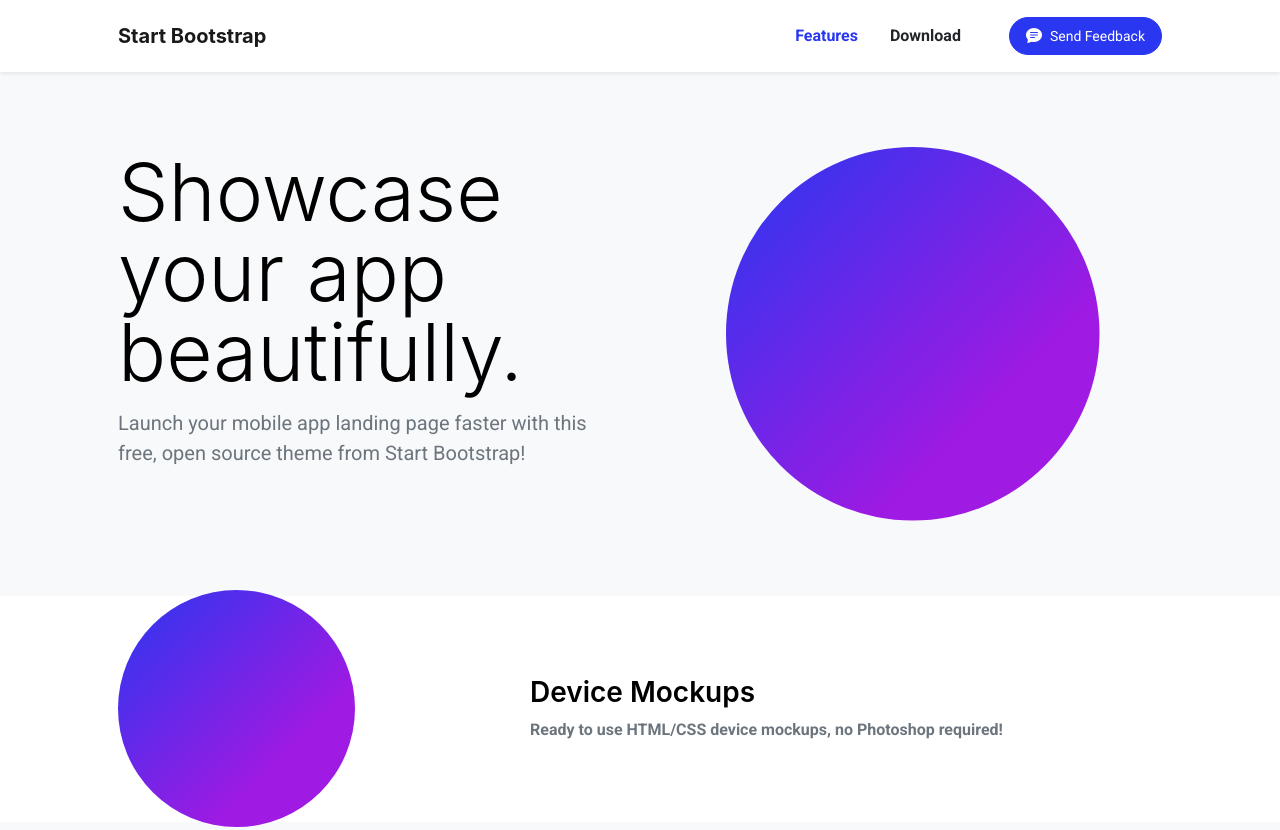
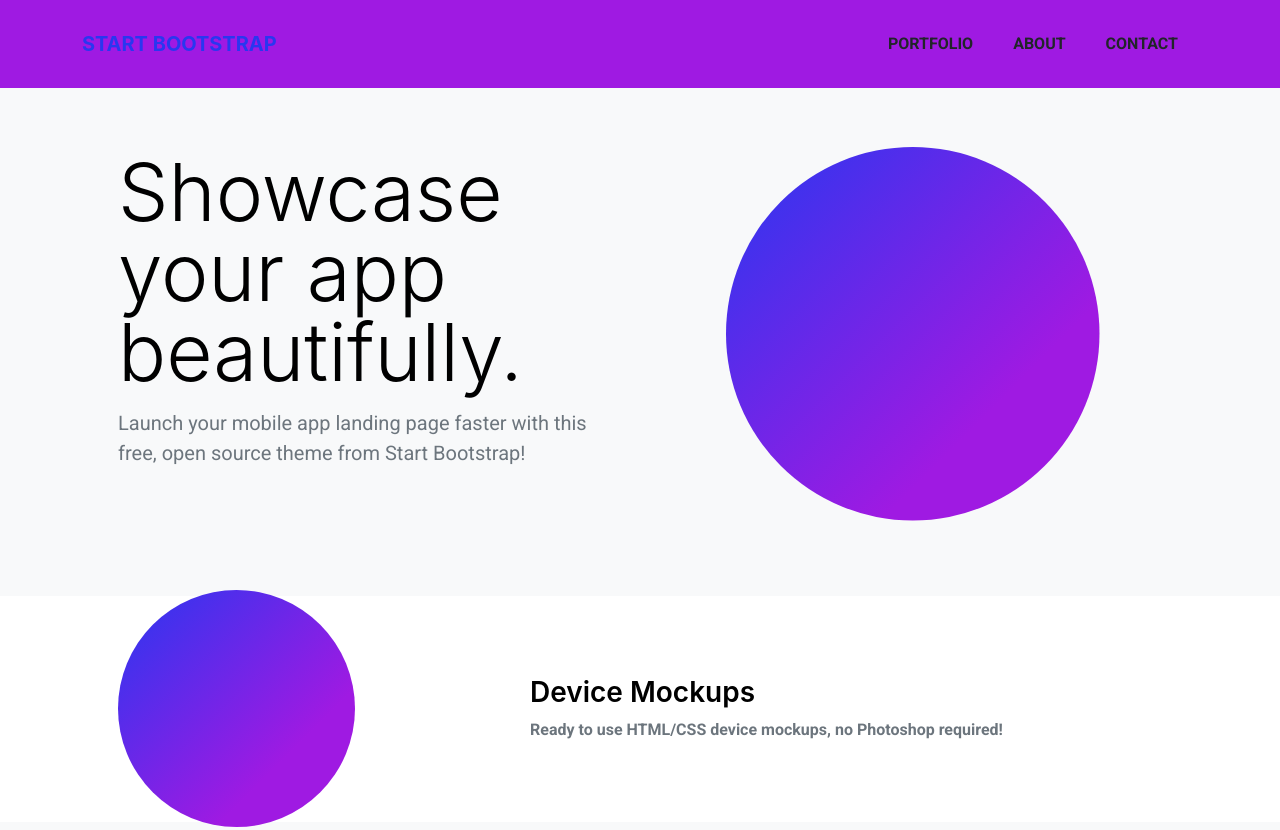
Before and after one commit to ChristinaBarbosa/Bootstrap, a plain HTML site: page index.html in a window 1280 px wide. Shown: the top 830 px of the page. Drawn offline with nearby package versions, Linux system fonts and the light colour scheme.

Commit message:
Update index.html

```diff
--- a/index.html
+++ b/index.html
@@ -24,25 +24,20 @@
 
     </head>
     <body id="page-top">
-        <!-- Navigation-->
-        <nav class="navbar navbar-expand-lg navbar-light fixed-top shadow-sm" id="mainNav">
-            <div class="container px-5">
-                <a class="navbar-brand fw-bold" href="#page-top">Start Bootstrap</a>
-                <button class="navbar-toggler" type="button" data-bs-toggle="collapse" data-bs-target="#navbarResponsive" aria-controls="navbarResponsive" aria-expanded="false" aria-label="Toggle navigation">
+<!-- Navigation-->
+        <nav class="navbar navbar-expand-lg bg-secondary text-uppercase fixed-top" id="mainNav">
+            <div class="container">
+                <a class="navbar-brand" href="#page-top">Start Bootstrap</a>
+                <button class="navbar-toggler text-uppercase font-weight-bold bg-primary text-white rounded" type="button" data-bs-toggle="collapse" data-bs-target="#navbarResponsive" aria-controls="navbarResponsive" aria-expanded="false" aria-label="Toggle navigation">
                     Menu
-                    <i class="bi-list"></i>
+                    <i class="fas fa-bars"></i>
                 </button>
                 <div class="collapse navbar-collapse" id="navbarResponsive">
-                    <ul class="navbar-nav ms-auto me-4 my-3 my-lg-0">
-                        <li class="nav-item"><a class="nav-link me-lg-3 active" href="#features">Features</a></li>
-                        <li class="nav-item"><a class="nav-link me-lg-3" href="#download">Download</a></li>
+                    <ul class="navbar-nav ms-auto">
+                        <li class="nav-item mx-0 mx-lg-1"><a class="nav-link py-3 px-0 px-lg-3 rounded" href="#portfolio">Portfolio</a></li>
+                        <li class="nav-item mx-0 mx-lg-1"><a class="nav-link py-3 px-0 px-lg-3 rounded" href="#about">About</a></li>
+                        <li class="nav-item mx-0 mx-lg-1"><a class="nav-link py-3 px-0 px-lg-3 rounded" href="#contact">Contact</a></li>
                     </ul>
-                    <button class="btn btn-primary rounded-pill px-3 mb-2 mb-lg-0" data-bs-toggle="modal" data-bs-target="#feedbackModal">
-                        <span class="d-flex align-items-center">
-                            <i class="bi-chat-text-fill me-2"></i>
-                            <span class="small">Send Feedback</span>
-                        </span>
-                    </button>
                 </div>
             </div>
         </nav>
```
